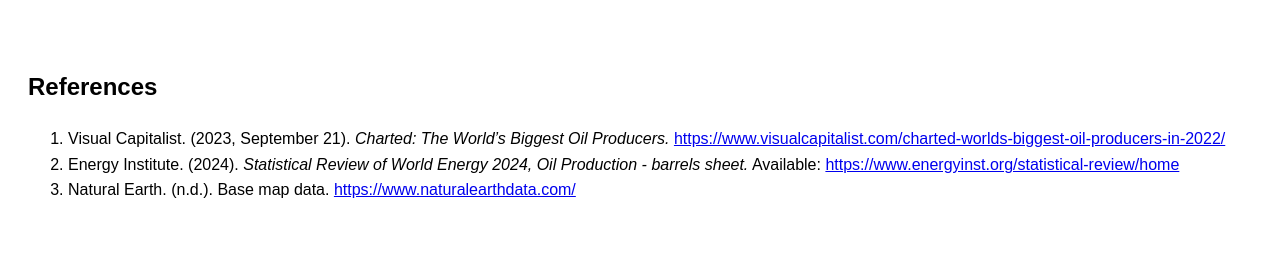
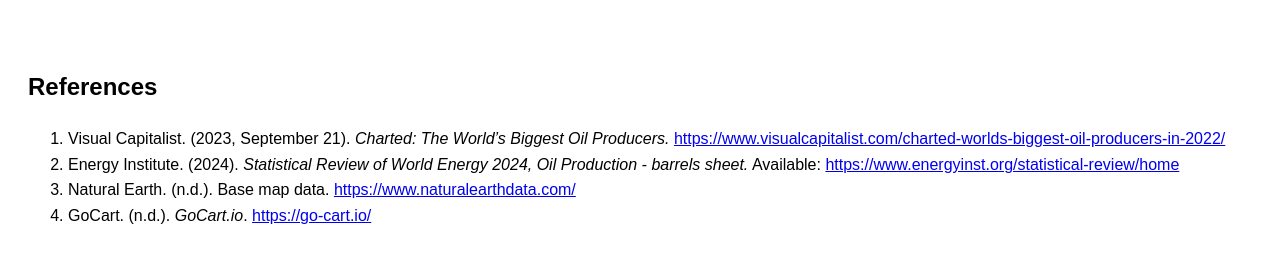
Before and after one commit to daryltan2000/daryltan2000.github.io, a plain HTML site: page references.html in a window 1280 px wide. Drawn offline with Linux system fonts and the light colour scheme.

Commit message:
added go-cart.io

```diff
--- a/references.html
+++ b/references.html
@@ -35,6 +35,14 @@
         https://www.naturalearthdata.com/
       </a>
     </li>
+
+    <li id="ref-gocart">
+      GoCart. (n.d.).
+      <em>GoCart.io</em>.
+      <a href="https://go-cart.io/" target="_blank">
+        https://go-cart.io/
+      </a>
+    </li>
   </ol>
 
 </body>
```
